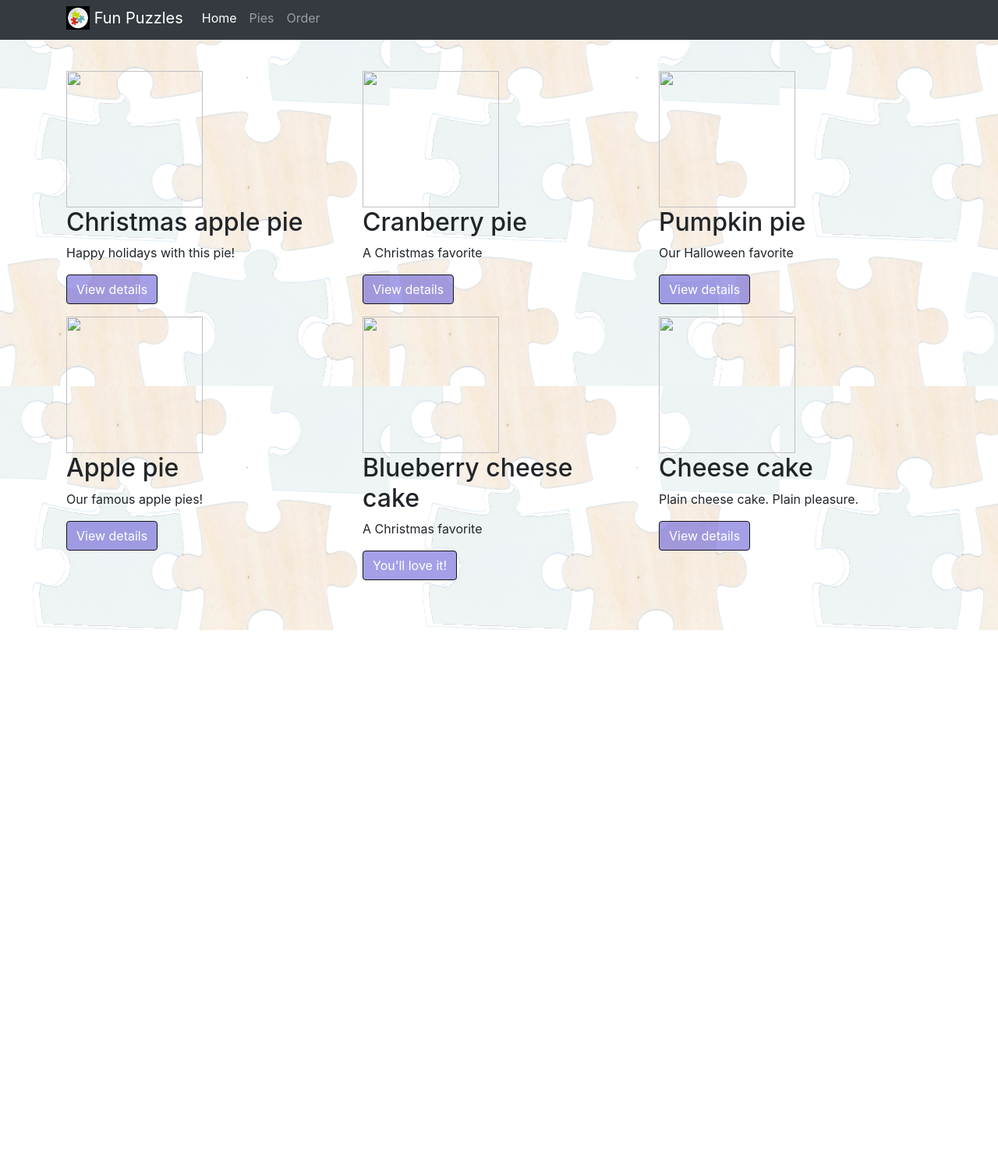
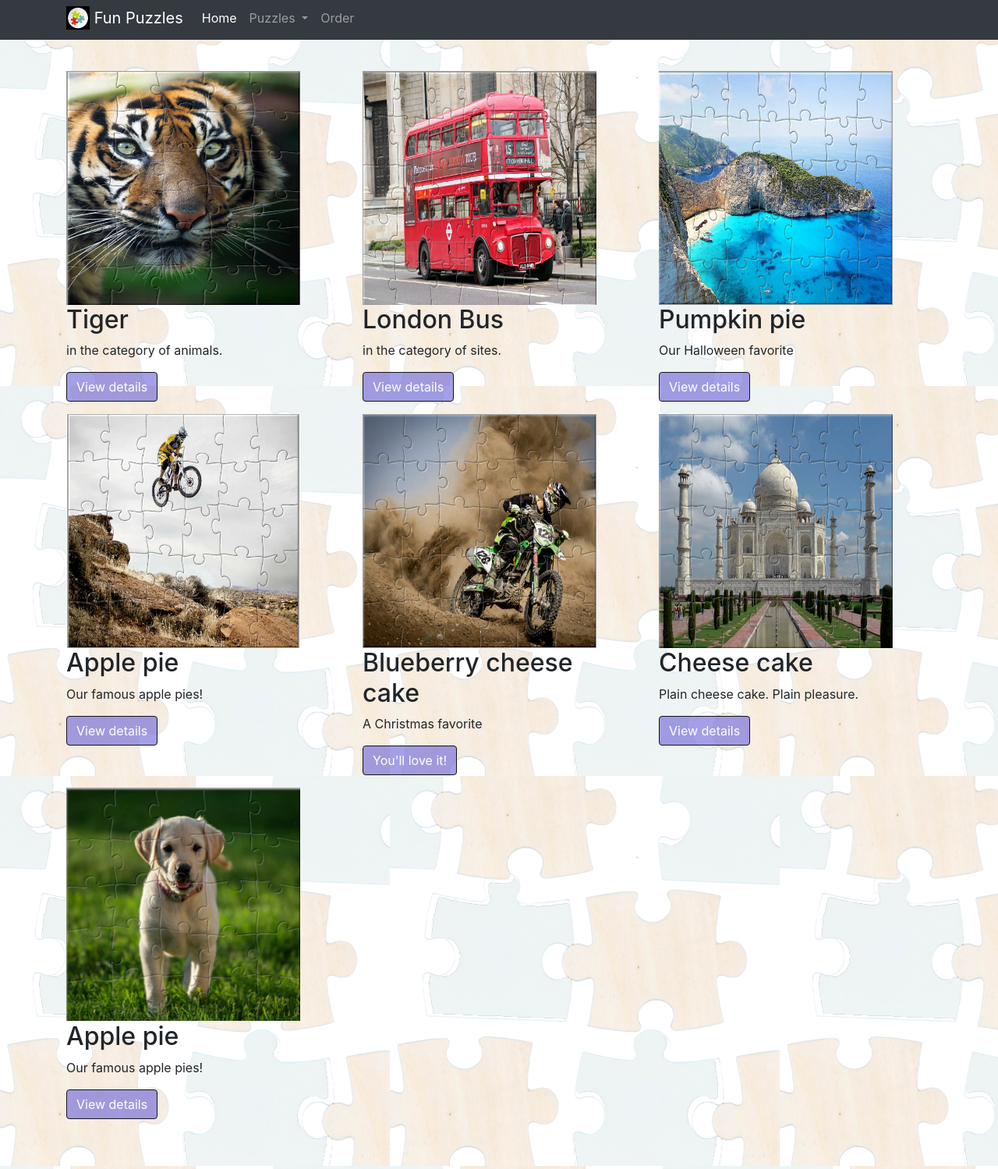
Before and after one commit to damianvillamarin/capstonehtmlcssdamian, a plain HTML site: page products.html in a window 1280 px wide. Shown: the part 5-1504 px from the top of the page at 78% size. Before the commit the page ends 813 px from the top, so only its background shows below. Drawn offline with nearby package versions, Linux system fonts and the light colour scheme.

Commit message:
Changes products page

```diff
--- a/products.html
+++ b/products.html
@@ -13,6 +13,7 @@
     <header>
         <nav class="navbar navbar-expand-md navbar-dark fixed-top bg-dark">
           <div class="container">
+
             <a class="navbar-brand" href="index.html">
               <img src="images/puzzlelogo1.png" width="30" height="30" class="d-inline-block align-top" alt="">
               Fun Puzzles</a>
@@ -23,10 +24,20 @@
             <div class="collapse navbar-collapse" id="navbarCollapse">
               <ul class="navbar-nav mr-auto">
                 <li class="nav-item active">
-                            <a class="nav-link" href="index.html">Home</a>
+                  <a class="nav-link" href="index.html">Home </a>
                 </li>
-                        <li class="nav-item">
-                            <a class="nav-link" href="allpies.html">Pies</a>
+                <li class="nav-item dropdown">
+                  <a class="nav-link dropdown-toggle" href="#" id="navbarDropdown" role="button" data-toggle="dropdown"
+                    aria-haspopup="true" aria-expanded="false">
+                    Puzzles
+                  </a>
+                  <div class="dropdown-menu" aria-labelledby="navbarDropdown">
+                    <!-- <a class="dropdown-item" href="products.html">Fruit pies</a>
+                    <a class="dropdown-item" href="products.html">Cheese cakes</a> -->
+                    <a class="dropdown-item" href="woodpuzzle.html">Wood Puzzle</a>
+                    <div class="dropdown-divider"></div>
+                    <a class="dropdown-item" href="products.html">All Products</a>
+                  </div>
                 </li>
                 <li class="nav-item">
                   <a class="nav-link" href="order.html">Order</a>
@@ -42,47 +53,59 @@
         <div class="container mt-5">
             <div class="row">
                 <div class="col-md-4">
-                    <img width="175" height="175" src="images/products/christmasapplepiesmallsquare.jpg">
-                    <h2>Christmas apple pie</h2>
-                    <p>Happy holidays with this pie!</p>
-                    <p><a class="btn btn-primary" href="applepie.html" role="button">View details</a></p>
+                    <img width="300" height="300" src="images/products/tiger.png">
+                    <h2>Tiger</h2>
+                    <p>in the category of animals.</p>
+                    <p><a class="btn btn-primary" href="products.html" role="button">View details</a></p>
                 </div>
                 <div class="col-md-4">
-                    <img width="175" height="175" src="images/products/cranberrypiesmallsquare.jpg">
-                    <h2>Cranberry pie</h2>
-                    <p>A Christmas favorite</p>
-                    <p><a class="btn btn-primary" href="applepie.html" role="button">View details</a></p>
+                    <img width="300" height="300" src="images/products/londonbus.png">
+                    <h2>London Bus</h2>
+                    <p>in the category of sites.</p>
+                    <p><a class="btn btn-primary" href="products.html" role="button">View details</a></p>
                 </div>
                 <div class="col-md-4">
-                    <img width="175" height="175" src="images/products/pumpkinpiesmallsquare.jpg">
+                    <img width="300" height="300" src="images/products/zakynthosgreece.png">
                     <h2>Pumpkin pie</h2>
                     <p>Our Halloween favorite</p>
-                    <p><a class="btn btn-primary" href="applepie.html" role="button">View details</a></p>
+                    <p><a class="btn btn-primary" href="products.html" role="button">View details</a></p>
                 </div>
             </div>
 
             <div class="row">
                 <div class="col-md-4">
-                    <img width="175" height="175" src="images/products/applepiesmall.jpg">
+                    <img width="300" height="300" src="images/products/bicyclejump.png">
                     <h2>Apple pie</h2>
                     <p>Our famous apple pies!</p>
-                    <p><a class="btn btn-primary" href="applepie.html" role="button">View details</a></p>
+                    <p><a class="btn btn-primary" href="products.html" role="button">View details</a></p>
                 </div>
                 <div class="col-md-4">
-                    <img width="175" height="175" src="images/products/blueberrycheesecakesmall.jpg">
+                    <img width="300" height="300" src="images/products/bike.png">
                     <h2>Blueberry cheese cake</h2>
                     <p>A Christmas favorite</p>
-                    <p><a class="btn btn-primary" href="applepie.html" role="button">You'll love it!</a></p>
+                    <p><a class="btn btn-primary" href="products.html" role="button">You'll love it!</a></p>
                 </div>
                 <div class="col-md-4">
-                    <img width="175" height="175" src="images/products/cheesecakesmall.jpg">
+                    <img width="300" height="300" src="images/products/tajmahal.png">
                     <h2>Cheese cake</h2>
                     <p>Plain cheese cake. Plain pleasure.</p>
-                    <p><a class="btn btn-primary" href="applepie.html" role="button">View details</a></p>
+                    <p><a class="btn btn-primary" href="products.html" role="button">View details</a></p>
                 </div>
+            </div>
+
+            <div class="row">
+                <div class="col-md-4">
+                    <img width="300" height="300" src="images/products/dog.png">
+                    <h2>Apple pie</h2>
+                    <p>Our famous apple pies!</p>
+                    <p><a class="btn btn-primary" href="products.html" role="button">View details</a></p>
+                </div>
+
             </div>
         </div>
     </main>
+    <script src="https://code.jquery.com/jquery-3.4.1.slim.min.js"></script>
+    <script src="js/bootstrap.js"></script>
 </body>
 
 </html>
```
Also changed, not shown: index.html (+2 -2 lines), images/products/bicyclejump.png (renamed from images/bicyclejump.png), images/products/bike.png (renamed from images/bike.png), images/products/dog.png (renamed from images/dog.png), images/products/londonbus.png (renamed from images/londonbus.png), images/products/tajmahal.png (renamed from images/tajmahal.png), images/products/tiger.png (renamed from images/tiger.png), images/products/zakynthosgreece.png (renamed from images/zakynthosgreece.png), images/puzzlelogo2.png (added). Lines whose indentation alone changed are shown as unchanged.
